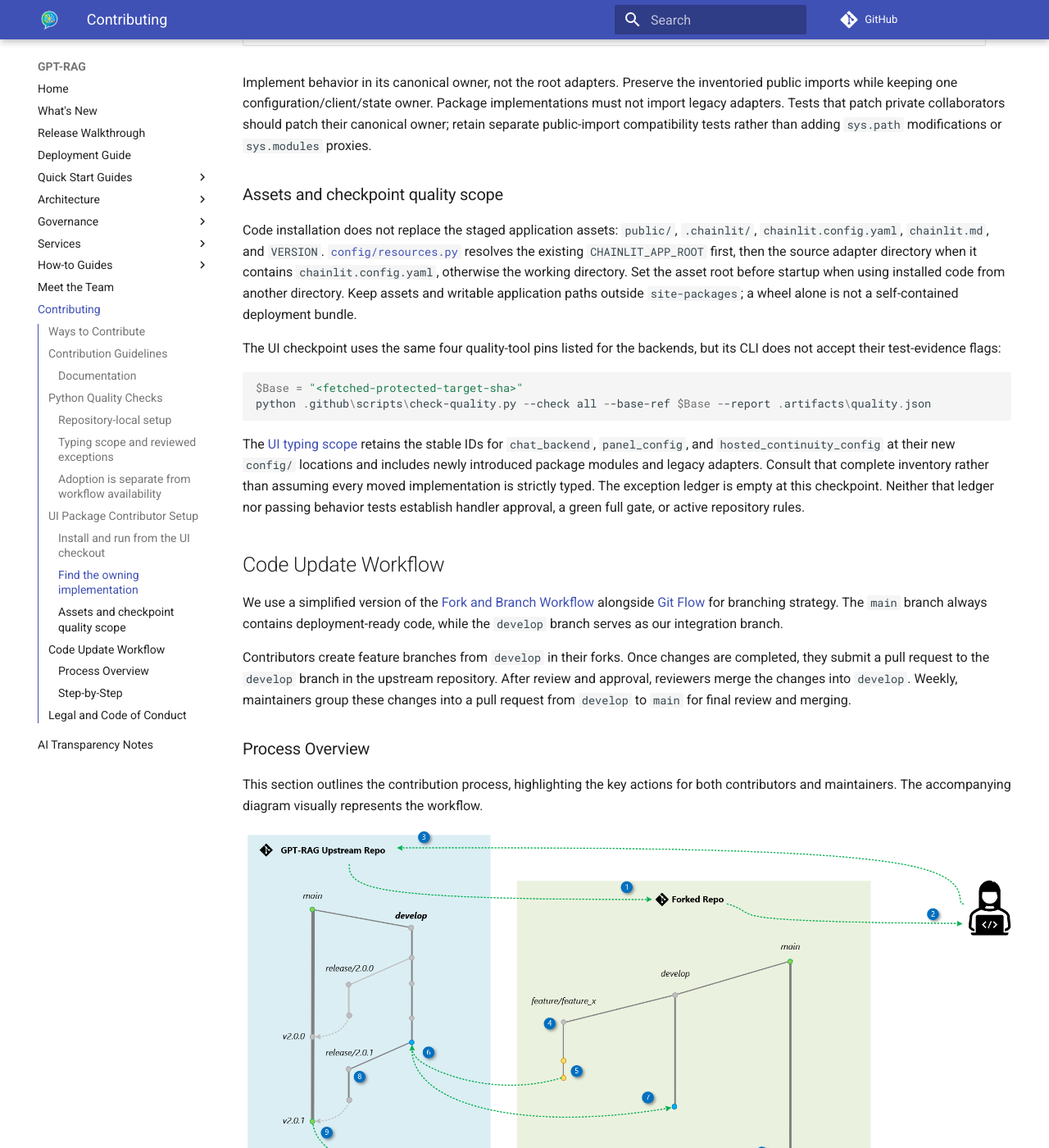
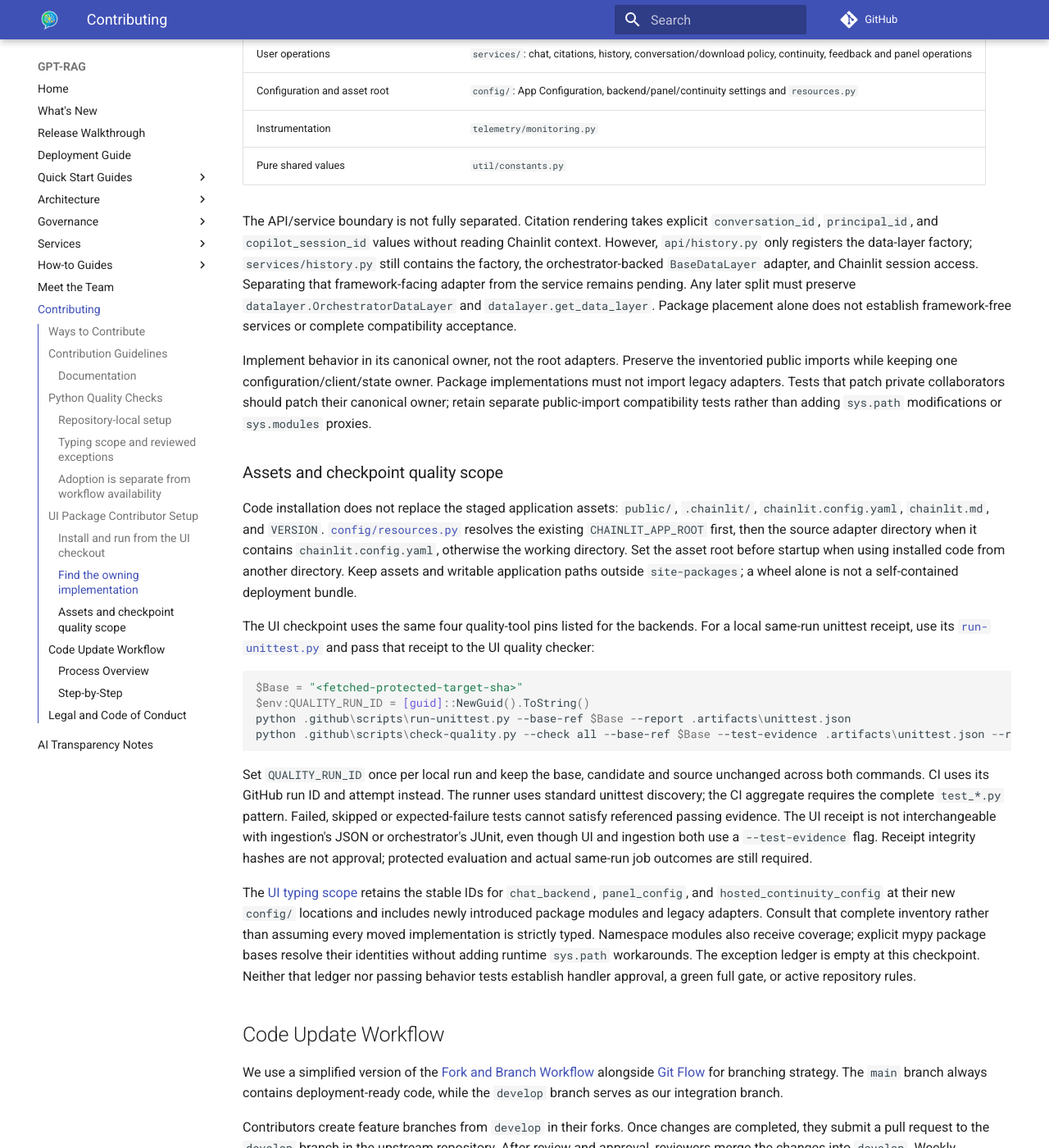
Before and after one commit to Azure/GPT-RAG, an MkDocs documentation site: the page built from docs/contributing.md, in a window 1280 px wide and 1400 px high, scrolled down 5358 px. Shown: the whole window at 82% size. Built offline with MkDocs 1.6.1 and Material for MkDocs 9.7.7, drawn with Linux system fonts in a browser that asks for light colours; comment, search, counter and statistics services are not loaded; some of the changed text lies outside the part shown.

Commit message:
docs: reconcile final component checkpoints and operator outcomes
Pin orchestrator 8d0ac05, ingestion 3a46472 and UI 871106d. Document actual UI receipts and installed/container evidence, inactive exception proposals and pending history separation. Clarify authorization versus success and preview confirmed ingestion Apply/purge failures without changing defaults or claiming adoption. Companion to #681 and #689; remains draft on docs.

Co-authored-by: Copilot App <223556219+Copilot@users.noreply.github.com>

````diff
--- a/docs/contributing.md
+++ b/docs/contributing.md
@@ -71,10 +71,10 @@ assessment when their supported behavior is preserved.
     coordinated in [#689](https://github.com/Azure/GPT-RAG/pull/689).
     They are not instructions for the currently released components.
     All three checkpoints still fail lint, broad-handler, and bootstrap
-    policy checks. Their passing tests and typing/architecture results do not
-    establish a green quality gate or required-check activation.
-    The UI's Linux container parity and remaining actual startup,
-    writable-upload, and installed compatibility cases are still pending.
+    policy checks. Passing tests or individual typing/architecture results
+    do not establish a green quality gate or required-check activation.
+    The UI history API/service separation, live integration and recovery,
+    and administrative acceptance remain pending.
 
 ### Repository-local setup
 
@@ -157,14 +157,18 @@ checker, workflows, tool pins, and policy need explicit maintainer review.
 Do not edit records to make a failing candidate approve itself, generate
 baselines automatically in CI, or exempt entire files from review.
 
-Both checkpoint `.quality/exceptions.json` ledgers are empty: no inherited
-broad handler is approved. A proposed exception must identify the exact
-source site and try/handler fingerprint, its necessity, expected failure
-outcome, safe diagnostic path, review reference, and passing named failure
-tests. Logging or re-raising alone is not an exemption. Preserve explicitly
+The backend `.quality/exceptions.json` ledgers contain proposed records, not
+active approvals: [orchestrator has eleven](https://github.com/Azure/gpt-rag-orchestrator/blob/8d0ac0532b06b2fe83a084d5748646c3009c7283/.quality/exceptions.json)
+and [ingestion has eight](https://github.com/Azure/gpt-rag-ingestion/blob/3a46472b19049631fa4427699a79968134a46769/.quality/exceptions.json).
+Neither checkpoint has an active exception; proposals do not waive lint or
+broad-handler findings. A proposed exception must identify the exact source
+site and try/handler fingerprint, its necessity, expected failure outcome,
+safe diagnostic path, review reference, and passing named failure tests.
+Logging or re-raising alone is not an exemption. Preserve explicitly
 best-effort audit side effects without using them to excuse failed primary
-operations. Follow the owning repository's schema rather than copying
-exception records between components.
+operations. Characterization tests that record legacy failure behavior do not
+make that behavior accepted or approved. Follow the owning repository's schema
+rather than copying exception records between components.
 
 ### Adoption is separate from workflow availability
 
@@ -193,7 +197,7 @@ documentation change.
 ### Install and run from the UI checkout
 
 Use an isolated Python 3.12 environment. The checkpoint's
-[`pyproject.toml`](https://github.com/Azure/gpt-rag-ui/blob/043d89b87bd2504a9df1429df35c4ed05b4c2d60/pyproject.toml)
+[`pyproject.toml`](https://github.com/Azure/gpt-rag-ui/blob/871106dbe891a1ccde373b4964c5e56a71c4f4cc/pyproject.toml)
 uses setuptools to install `src/gpt_rag_ui/` and the explicit legacy adapters.
 `requirements.txt` remains the runtime dependency authority; install it before
 installing the code package:
@@ -218,24 +222,32 @@ requirements and retains the same Uvicorn target and `/app` working directory.
 An editable-source test alone does not prove installed-wheel or container
 compatibility.
 
-At `043d89b`, the
-[installed-package tests](https://github.com/Azure/gpt-rag-ui/blob/043d89b87bd2504a9df1429df35c4ed05b4c2d60/tests/test_installed_package.py)
+At `871106d`, the
+[installed-package tests](https://github.com/Azure/gpt-rag-ui/blob/871106dbe891a1ccde373b4964c5e56a71c4f4cc/tests/test_installed_package.py)
 create a clean virtual environment without inherited system packages, install
 the existing `requirements.txt`, run `pip check`, and install a real wheel
 non-editably. Isolated `python -I` subprocesses run outside the checkout;
 only tests, not application source, are copied for the behavioral suite.
-The coordinator reports all seven installed test methods passing, including
-the existing 410 behavioral cases, with no skipped cases and installed-module
-origin assertions. This supersedes the earlier system-site-packages limitation
-for this checkpoint; it does not establish the complete compatibility matrix.
-Actual startup/security-configuration and writable-upload cases, Linux
-container parity, full quality-policy acceptance, and administrator validation
-remain separate pending obligations.
+The ten installed test methods include the existing 410 behavioral cases,
+installed-module origin assertions, synthetic Entra/Copilot startup and invalid
+configuration cases, and Chainlit `HTTPSession` file persistence and cleanup
+under the staged asset root.
+
+[CI run 34045788683](https://github.com/Azure/gpt-rag-ui/actions/runs/34045788683)
+passed 471 unittest cases and a separate Linux container job with 410 behavioral
+cases and no skips. The container job uses the existing Dockerfile and runs
+with `--network none`, exercising a real `uvicorn main:app` listener,
+ready/not-ready local HTTP responses, staged CSS/VERSION, and installed module
+origins. This supersedes the earlier clean-environment and Linux-evidence gaps;
+an unavailable local Docker engine is not a global acceptance blocker.
+These synthetic installed/container results are not live Azure or identity
+integration, production recovery, complete API/service separation, approved
+exceptions, or activated repository protection. The full quality gate remains red.
 
 ### Find the owning implementation
 
 All locations below are under `src/gpt_rag_ui/`. The checkpoint
-[migration inventory](https://github.com/Azure/gpt-rag-ui/blob/043d89b87bd2504a9df1429df35c4ed05b4c2d60/.quality/migration.json)
+[migration inventory](https://github.com/Azure/gpt-rag-ui/blob/871106dbe891a1ccde373b4964c5e56a71c4f4cc/.quality/migration.json)
 records the legacy-to-canonical module map and public exports.
 
 | Responsibility | Owning location and examples |
@@ -249,6 +261,16 @@ records the legacy-to-canonical module map and public exports.
 | Instrumentation | `telemetry/monitoring.py` |
 | Pure shared values | `util/constants.py` |
 
+The API/service boundary is not fully separated. Citation rendering takes
+explicit `conversation_id`, `principal_id`, and `copilot_session_id` values
+without reading Chainlit context. However, `api/history.py` only registers
+the data-layer factory; `services/history.py` still contains the factory,
+the orchestrator-backed `BaseDataLayer` adapter, and Chainlit session access.
+Separating that framework-facing adapter from the service remains pending.
+Any later split must preserve `datalayer.OrchestratorDataLayer` and
+`datalayer.get_data_layer`. Package placement alone does not establish
+framework-free services or complete compatibility acceptance.
+
 Implement behavior in its canonical owner, not the root adapters. Preserve
 the inventoried public imports while keeping one configuration/client/state
 owner. Package implementations must not import legacy adapters. Tests that
@@ -260,7 +282,7 @@ modifications or `sys.modules` proxies.
 
 Code installation does not replace the staged application assets: `public/`,
 `.chainlit/`, `chainlit.config.yaml`, `chainlit.md`, and `VERSION`.
-[`config/resources.py`](https://github.com/Azure/gpt-rag-ui/blob/043d89b87bd2504a9df1429df35c4ed05b4c2d60/src/gpt_rag_ui/config/resources.py)
+[`config/resources.py`](https://github.com/Azure/gpt-rag-ui/blob/871106dbe891a1ccde373b4964c5e56a71c4f4cc/src/gpt_rag_ui/config/resources.py)
 resolves the existing `CHAINLIT_APP_ROOT` first, then the source adapter
 directory when it contains `chainlit.config.yaml`, otherwise the working
 directory. Set the asset root before startup when using installed code from
@@ -268,18 +290,33 @@ another directory. Keep assets and writable application paths outside
 `site-packages`; a wheel alone is not a self-contained deployment bundle.
 
 The UI checkpoint uses the same four quality-tool pins listed for the
-backends, but its CLI does not accept their test-evidence flags:
+backends. For a local same-run unittest receipt, use its
+[`run-unittest.py`](https://github.com/Azure/gpt-rag-ui/blob/871106dbe891a1ccde373b4964c5e56a71c4f4cc/.github/scripts/run-unittest.py)
+and pass that receipt to the UI quality checker:
 
 ```powershell
 $Base = "<fetched-protected-target-sha>"
-python .github\scripts\check-quality.py --check all --base-ref $Base --report .artifacts\quality.json
+$env:QUALITY_RUN_ID = [guid]::NewGuid().ToString()
+python .github\scripts\run-unittest.py --base-ref $Base --report .artifacts\unittest.json
+python .github\scripts\check-quality.py --check all --base-ref $Base --test-evidence .artifacts\unittest.json --report .artifacts\quality.json
 ```
 
-The [UI typing scope](https://github.com/Azure/gpt-rag-ui/blob/043d89b87bd2504a9df1429df35c4ed05b4c2d60/.quality/typing-scope.json)
+Set `QUALITY_RUN_ID` once per local run and keep the base, candidate and source
+unchanged across both commands. CI uses its GitHub run ID and attempt instead.
+The runner uses standard unittest discovery; the CI aggregate requires the
+complete `test_*.py` pattern. Failed, skipped or expected-failure tests cannot
+satisfy referenced passing evidence. The UI receipt is not interchangeable
+with ingestion's JSON or orchestrator's JUnit, even though UI and ingestion
+both use a `--test-evidence` flag. Receipt integrity hashes are not approval;
+protected evaluation and actual same-run job outcomes are still required.
+
+The [UI typing scope](https://github.com/Azure/gpt-rag-ui/blob/871106dbe891a1ccde373b4964c5e56a71c4f4cc/.quality/typing-scope.json)
 retains the stable IDs for `chat_backend`, `panel_config`, and
 `hosted_continuity_config` at their new `config/` locations and includes newly
 introduced package modules and legacy adapters. Consult that complete
 inventory rather than assuming every moved implementation is strictly typed.
+Namespace modules also receive coverage; explicit mypy package bases resolve
+their identities without adding runtime `sys.path` workarounds.
 The exception ledger is empty at this checkpoint. Neither that ledger nor
 passing behavior tests establish handler approval, a green full gate, or
 active repository rules.
````
Also changed, not shown: other parts of docs/contributing.md (+4 -4 lines), docs/howto_authentication.md (+14 -2 lines), docs/ingestion_nl2sql_data_source.md (+9 -0 lines).
